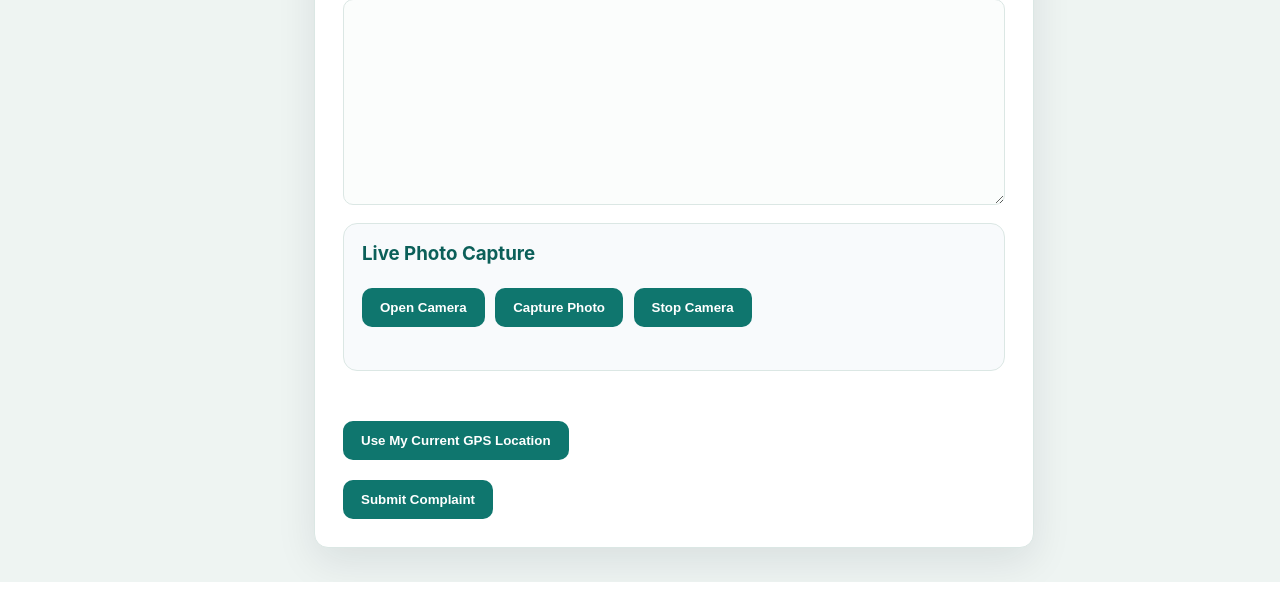
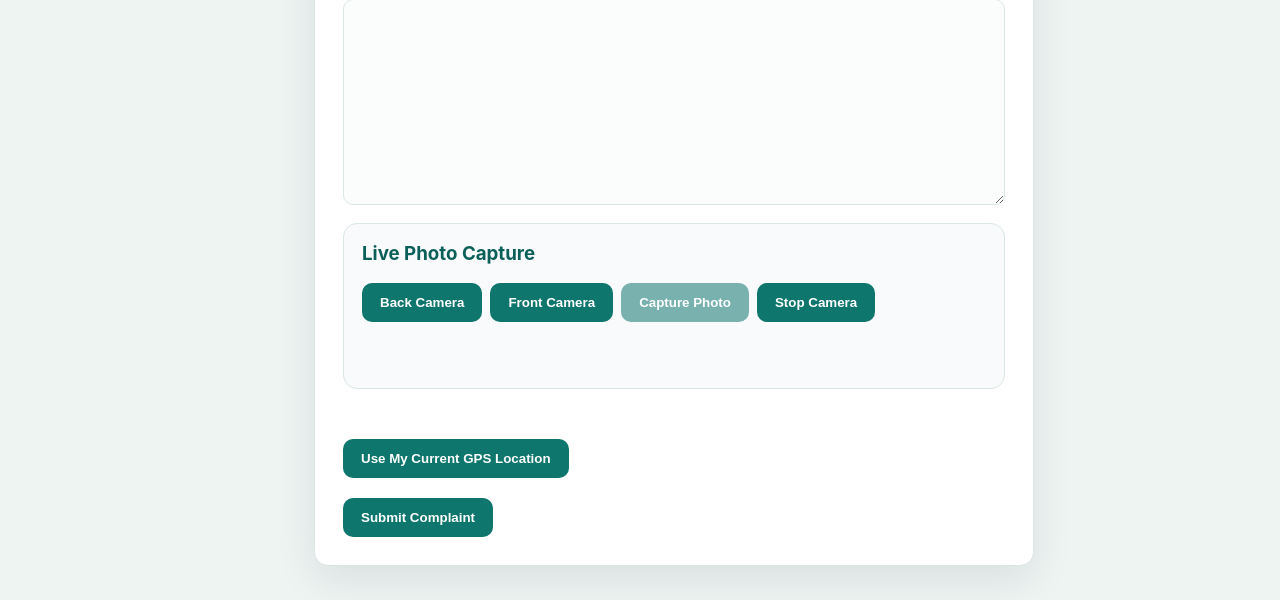
Before and after one commit to himanshu0927/CleanIndia.ai, a Django app: page /report/ in a window 1280 px wide. Shown: the part 1097-1697 px from the top of the page. Run offline with Django 5.2, Linux system fonts and the light colour scheme; the visitor is signed in with stand-in values (Sample User, id 1).

Commit message:
Add front and back camera selection for complaint photos

```diff
--- a/static/css/style.css
+++ b/static/css/style.css
@@ -493,6 +493,34 @@ textarea {
     margin: 5px 6px 5px 0;
 }
 
+.camera-actions {
+    display: flex;
+    flex-wrap: wrap;
+    gap: 8px;
+}
+
+.camera-actions button {
+    margin: 0;
+}
+
+#camera-status {
+    min-height: 1.5em;
+    margin: 12px 0;
+}
+
+#camera,
+#photo-preview {
+    display: block;
+    width: 100%;
+    max-width: 420px;
+    border-radius: 8px;
+}
+
+#camera[hidden],
+#photo-preview-box[hidden] {
+    display: none;
+}
+
 .map-card h3 {
     margin-top: 0;
 }
--- a/swachhai/templates/report.html
+++ b/swachhai/templates/report.html
@@ -44,18 +44,20 @@
     <div class="camera-box">
         <h3>Live Photo Capture</h3>
 
-        <button type="button" onclick="openCamera()">Open Camera</button>
-        <button type="button" onclick="capturePhoto()">Capture Photo</button>
-        <button type="button" onclick="stopCamera()">Stop Camera</button>
+        <div class="camera-actions">
+            <button type="button" onclick="openCamera('environment')">Back Camera</button>
+            <button type="button" onclick="openCamera('user')">Front Camera</button>
+            <button id="capture-photo-btn" type="button" onclick="capturePhoto()" disabled>Capture Photo</button>
+            <button type="button" onclick="stopCamera()">Stop Camera</button>
+        </div>
+        <p id="camera-status" role="status" aria-live="polite"></p>
 
-        <br><br>
+        <video id="camera" autoplay playsinline hidden></video>
+        <canvas id="canvas" hidden></canvas>
 
-        <video id="camera" autoplay playsinline style="display:none; width:100%; max-width:420px; border-radius:12px;"></video>
-        <canvas id="canvas" style="display:none;"></canvas>
-
-        <div id="photo-preview-box" style="display:none;">
+        <div id="photo-preview-box" hidden>
             <p><strong>Captured Photo Preview:</strong></p>
-            <img id="photo-preview" style="width:100%; max-width:420px; border-radius:12px;">
+            <img id="photo-preview" alt="Captured complaint photo">
         </div>
     </div>
 
@@ -224,19 +226,59 @@ document.addEventListener("DOMContentLoaded", function() {
 
 <script>
 let cameraStream = null;
+let cameraRequestId = 0;
+let photoPreviewUrl = null;
 
-function openCamera() {
+async function openCamera(facingMode) {
     const video = document.getElementById("camera");
+    const cameraStatus = document.getElementById("camera-status");
+    const captureButton = document.getElementById("capture-photo-btn");
+    const requestId = ++cameraRequestId;
 
-    navigator.mediaDevices.getUserMedia({ video: true })
-        .then(function(stream) {
-            cameraStream = stream;
-            video.srcObject = stream;
-            video.style.display = "block";
-        })
-        .catch(function(error) {
-            alert("Camera permission denied or camera not available.");
+    if (!navigator.mediaDevices || !navigator.mediaDevices.getUserMedia) {
+        cameraStatus.textContent = "Camera is unavailable. Open this page over HTTPS and allow camera access.";
+        return;
+    }
+
+    if (cameraStream) {
+        cameraStream.getTracks().forEach(track => track.stop());
+        cameraStream = null;
+    }
+    video.srcObject = null;
+    video.hidden = true;
+    captureButton.disabled = true;
+    cameraStatus.textContent = `Opening ${facingMode === "environment" ? "back" : "front"} camera...`;
+
+    try {
+        const stream = await navigator.mediaDevices.getUserMedia({
+            video: { facingMode: { exact: facingMode } },
+            audio: false
         });
+        if (requestId !== cameraRequestId) {
+            stream.getTracks().forEach(track => track.stop());
+            return;
+        }
+
+        cameraStream = stream;
+        video.srcObject = stream;
+        video.hidden = false;
+        await video.play();
+        if (requestId === cameraRequestId) {
+            captureButton.disabled = false;
+            cameraStatus.textContent = `${facingMode === "environment" ? "Back" : "Front"} camera ready.`;
+        }
+    } catch (error) {
+        if (requestId !== cameraRequestId) return;
+        if (cameraStream) {
+            cameraStream.getTracks().forEach(track => track.stop());
+            cameraStream = null;
+        }
+        video.srcObject = null;
+        video.hidden = true;
+        cameraStatus.textContent = error.name === "OverconstrainedError" || error.name === "NotFoundError"
+            ? "This camera is not available on your device. Try the other camera."
+            : "Could not open camera. Check camera permission and try again.";
+    }
 }
 
 function capturePhoto() {
@@ -246,8 +288,8 @@ function capturePhoto() {
     const preview = document.getElementById("photo-preview");
     const imageInput = document.getElementById("id_image");
 
-    if (!cameraStream) {
-        alert("Please open camera first.");
+    if (!cameraStream || !video.videoWidth || !video.videoHeight) {
+        document.getElementById("camera-status").textContent = "Open a camera and wait for the preview before capturing.";
         return;
     }
 
@@ -258,6 +300,10 @@ function capturePhoto() {
     context.drawImage(video, 0, 0, canvas.width, canvas.height);
 
     canvas.toBlob(function(blob) {
+        if (!blob) {
+            document.getElementById("camera-status").textContent = "Photo capture failed. Please try again.";
+            return;
+        }
         const file = new File([blob], "live-captured-complaint.jpg", {
             type: "image/jpeg"
         });
@@ -266,23 +312,30 @@ function capturePhoto() {
         dataTransfer.items.add(file);
         imageInput.files = dataTransfer.files;
         document.getElementById("is_live_photo").value = "true";
+        imageInput.dispatchEvent(new Event("change", { bubbles: true }));
 
-        preview.src = URL.createObjectURL(blob);
-        previewBox.style.display = "block";
-
-        alert("Photo captured and attached successfully.");
+        if (photoPreviewUrl) URL.revokeObjectURL(photoPreviewUrl);
+        photoPreviewUrl = URL.createObjectURL(blob);
+        preview.src = photoPreviewUrl;
+        previewBox.hidden = false;
+        stopCamera();
+        document.getElementById("camera-status").textContent = "Photo captured and attached successfully.";
     }, "image/jpeg", 0.9);
 }
 
 function stopCamera() {
     const video = document.getElementById("camera");
+    cameraRequestId++;
 
     if (cameraStream) {
         cameraStream.getTracks().forEach(track => track.stop());
         cameraStream = null;
     }
 
-    video.style.display = "none";
+    video.srcObject = null;
+    video.hidden = true;
+    document.getElementById("capture-photo-btn").disabled = true;
+    document.getElementById("camera-status").textContent = "Camera stopped.";
 }
 </script>
 
```
Also changed, not shown: swachhai/complaints/tests.py (+9 -0 lines).
